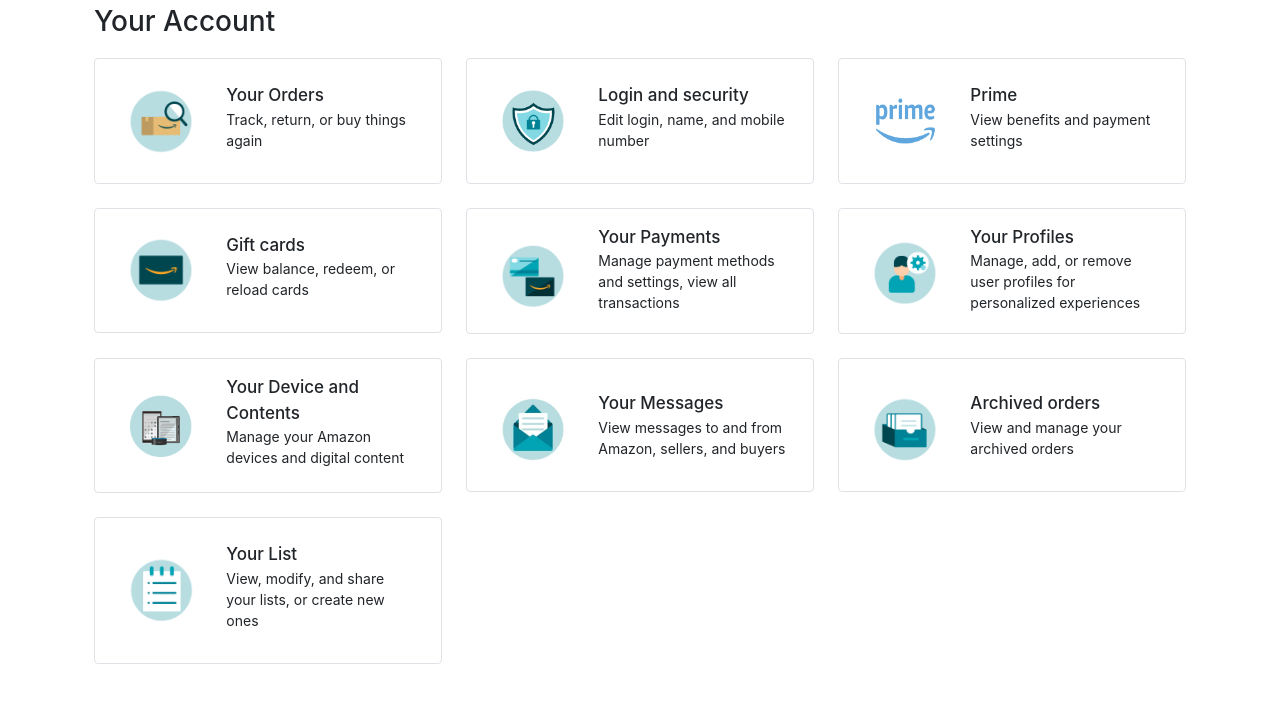
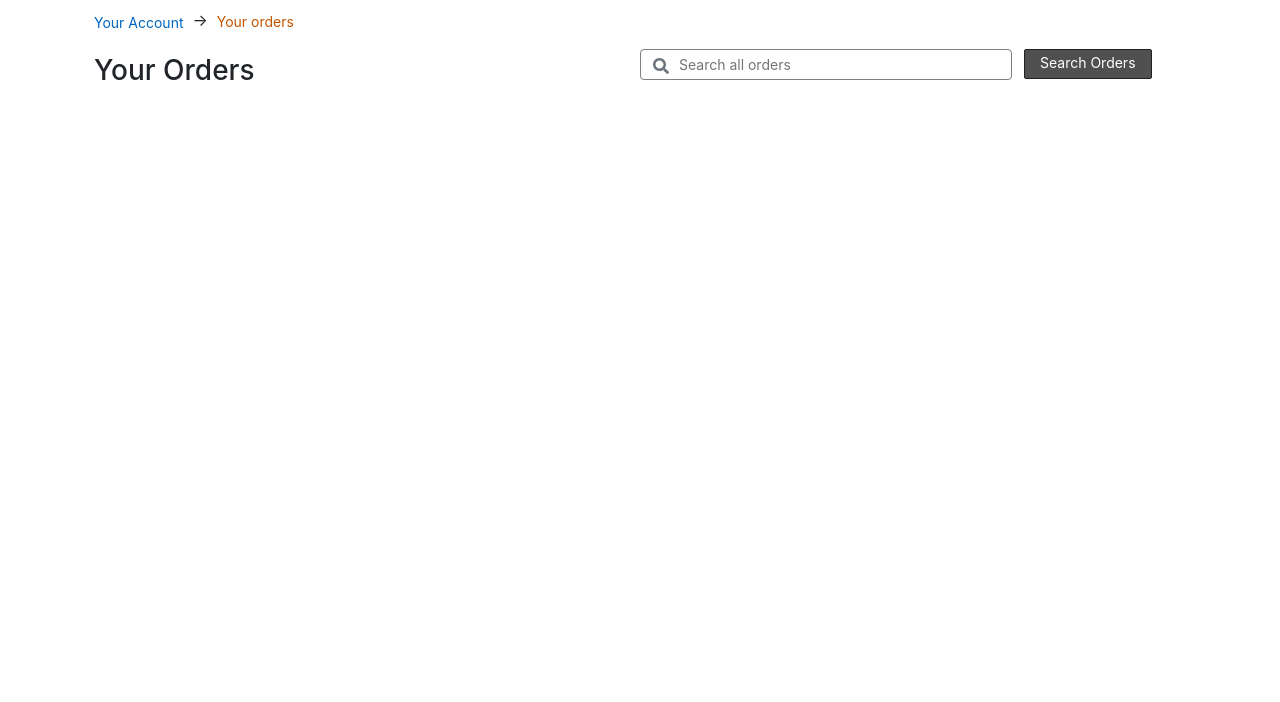
Before and after one commit to Imtious-coder/Amazon_My_Account_Clone, a React (Create React App) app: page /yourOrders in a window 1280 px wide. Shown: the top 702 px of the page. Built offline with nearby package versions, Linux system fonts and the light colour scheme.

Commit message:
Header, Body Heading complete

```diff
--- a/package.json
+++ b/package.json
@@ -3,6 +3,11 @@
   "version": "0.1.0",
   "private": true,
   "dependencies": {
+    "@fortawesome/fontawesome-svg-core": "^1.2.35",
+    "@fortawesome/free-brands-svg-icons": "^5.15.3",
+    "@fortawesome/free-regular-svg-icons": "^5.15.3",
+    "@fortawesome/free-solid-svg-icons": "^5.15.3",
+    "@fortawesome/react-fontawesome": "^0.1.14",
     "@testing-library/jest-dom": "^5.11.4",
     "@testing-library/react": "^11.1.0",
     "@testing-library/user-event": "^12.1.10",
--- a/src/App.css
+++ b/src/App.css
@@ -36,3 +36,15 @@
     transform: rotate(360deg);
   }
 }
+
+.Text{
+  font-size: 14px;
+  color: #0066c0;
+}
+.Text:hover{
+  text-decoration: underline;
+  color: #c45500;
+}
+.Shadow:hover{
+  box-shadow: .2px .2px 7px rgb(255, 123, 0);
+}
--- a/src/App.js
+++ b/src/App.js
@@ -6,6 +6,7 @@
   Link
 } from "react-router-dom";
 import Home from './Componnents/Home/Home';
+import YourOrders from './Componnents/YourOrders/YourOrders';
 
 function App() {
   return (
@@ -13,6 +14,9 @@
       <Switch>
         <Route path="/home">
           <Home />
+        </Route>
+        <Route path="/yourOrders">
+          <YourOrders />
         </Route>
         <Route path="/">
           <Home />
--- a/src/Componnents/Home/Home.js
+++ b/src/Componnents/Home/Home.js
@@ -10,6 +10,7 @@
 import Image8 from './Messages.jpg';
 import Image9 from './archived_orders.png';
 import Image10 from './Lists.png';
+import { Link } from 'react-router-dom';
 
 const Home = () => {
     return (
@@ -26,6 +27,7 @@
 
                     {/* Card1 start */}
                     <div className="col-md-4 mb-4">
+                        <Link style={{ textDecoration: "none", color: "Black" }} to="/yourOrders">
                             <div className="container pt-3 pb-3 border rounded Card">
                                 <div className="row d-flex align-items-center">
                                     {/* Card1 Image */}
@@ -39,6 +41,7 @@
                                     </div>
                                 </div>
                             </div>
+                        </Link>
                     </div>
                     {/* Card1 End */}
 
--- /dev/null
+++ b/src/Componnents/YourOrders/YourOrders.css
@@ -0,0 +1,28 @@
+#Nav__Title{
+    color: #c45500;
+    font-size: 14px;
+    margin-top: 3px;
+}
+#Heading{
+    font-size: 28px;
+    font-weight: 500;
+}
+#search{
+    width: 100%;
+    font-size: 14px;
+    outline: none;
+    border: none;
+    font-weight: 400;
+}
+#Search__Button{
+    outline: none;
+    color: white;
+    padding: 2px 15px 5px 15px;
+    font-size: 14px;
+    border-radius: 2px;
+    border: 1px solid rgb(32, 32, 32);
+    background-color: rgb(80, 80, 80);
+}
+#Search__Button:hover{
+    background-color: rgb(66, 66, 66);
+}
--- /dev/null
+++ b/src/Componnents/YourOrders/YourOrders.js
@@ -0,0 +1,46 @@
+import React from 'react';
+import './YourOrders.css';
+import { FontAwesomeIcon } from '@fortawesome/react-fontawesome'
+import { faSearch } from '@fortawesome/free-solid-svg-icons'
+
+const YourOrders = () => {
+    return (
+        <section className="container">
+            {/* Navigation start */}
+            <nav className="container d-flex mt-2">
+                <p className="Text mt-1">Your Account</p> &nbsp; &#8594; &nbsp;
+                <p id="Nav__Title">Your orders</p>
+            </nav>
+            {/* Navigation End */}
+
+            <main className="container">
+                <section className="row">
+                    {/* Body Heading Start */}
+                    <div className="col-md-6">
+                        <p id="Heading">Your Orders</p>
+                    </div>
+                    {/* Search input */}
+                    <div style={{ height: "31px", border: "1px solid grey" }} className="col-md-4 d-flex rounded Shadow mb-2">
+                        <FontAwesomeIcon className="mt-2 text-secondary" icon={faSearch} />
+                        <input type="text" className="ms-2" name="search" id="search" placeholder="Search all orders" />
+                    </div>
+                    {/* Search button */}
+                    <div className="col-md-2">
+                        <button id="Search__Button">Search Orders</button>
+                    </div>
+                    {/* Body Navigations */}
+                    <div className="col-md-12">
+                        <div className="row">
+                            <div className="col-md-2"></div>
+                            <div className="col-md-2"></div>
+                            <div className="col-md-2"></div>
+                            <div className="col-md-2"></div>
+                        </div>
+                    </div>
+                </section>
+            </main>
+        </section>
+    );
+};
+
+export default YourOrders;
```
Also changed, not shown: 2 other files (tests, documents, lock files or other folders). Lines whose indentation alone changed are shown as unchanged.
